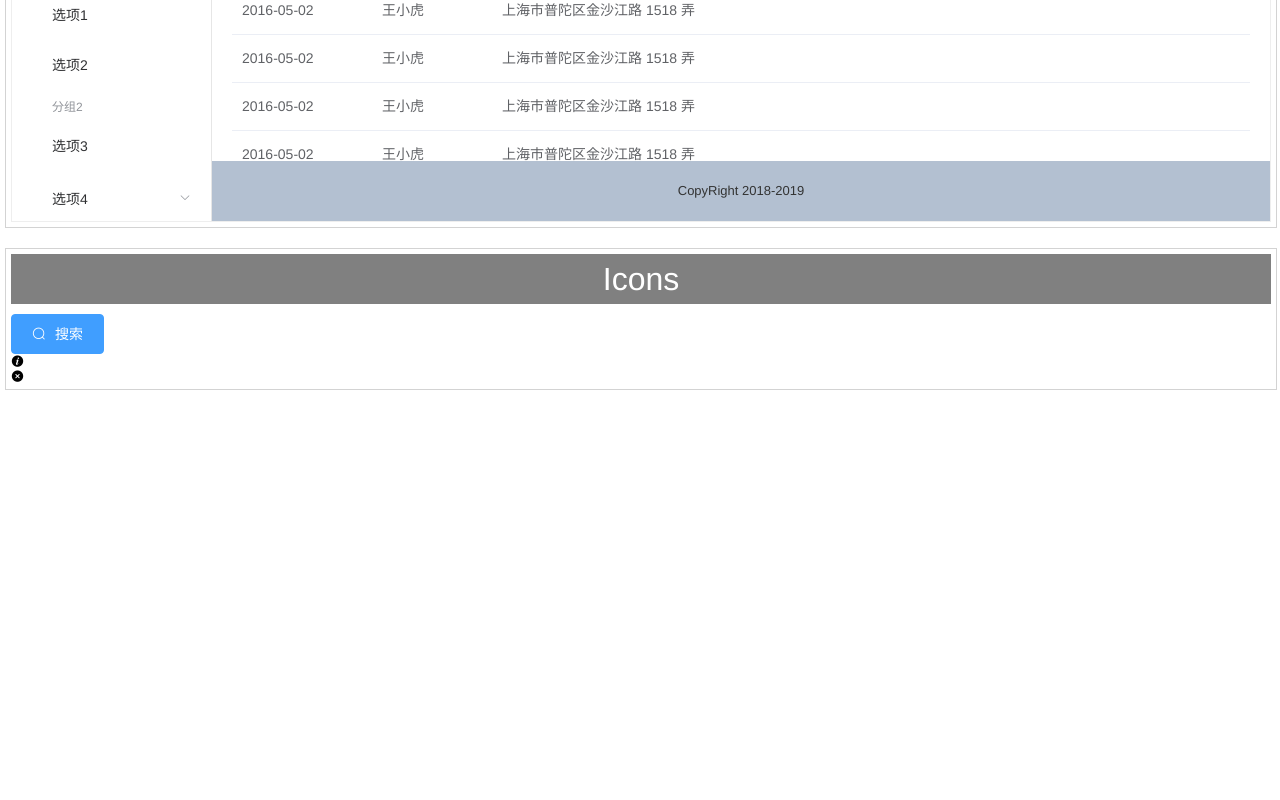
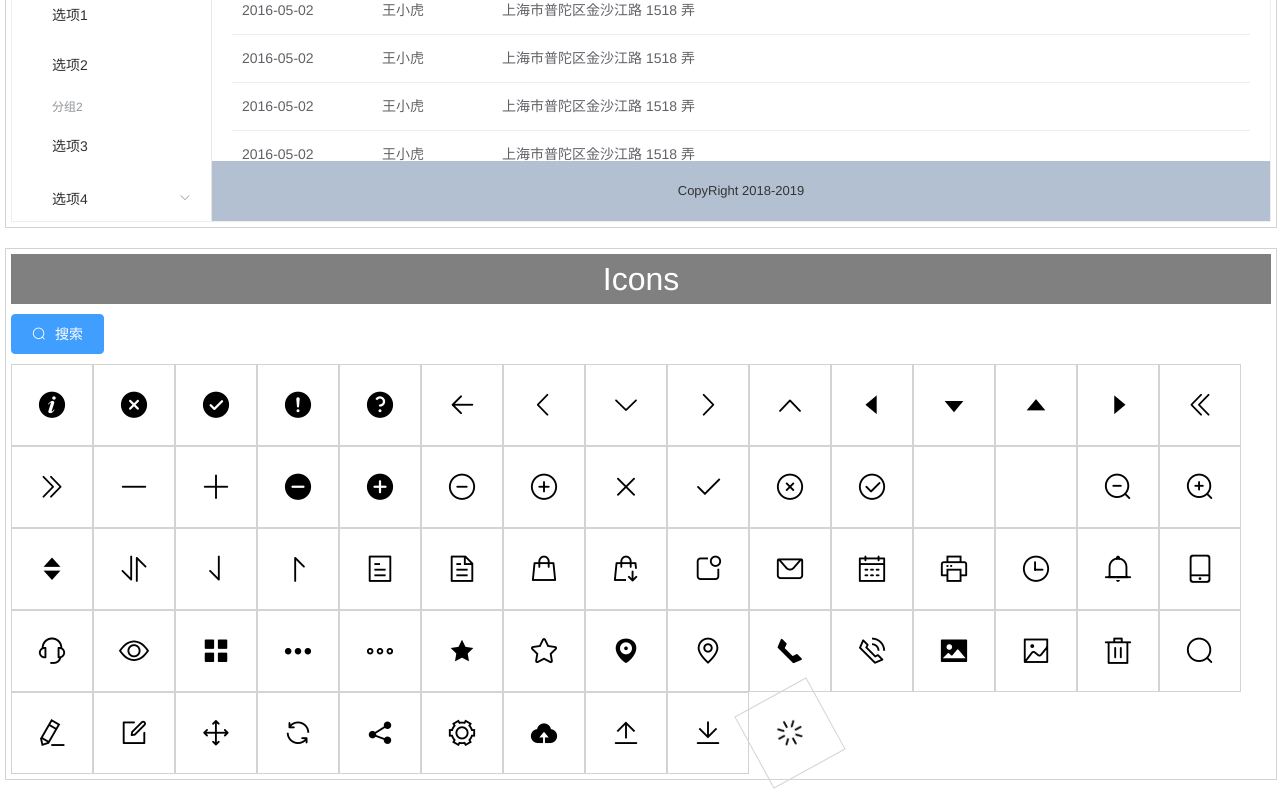
Before and after one commit to guojs-github/element-ex, a Vue app: page / in a window 1280 px wide. Shown: the part 1139-1939 px from the top of the page. Before the commit the page ends 1549 px from the top, so only its background shows below. Built offline with nearby package versions, Linux system fonts and the light colour scheme.

Commit message:
20190109 添加样例
icons

```diff
--- a/src/components/Icons/Icons.less
+++ b/src/components/Icons/Icons.less
@@ -1,3 +1,25 @@
 /*
 	Icons style
 */
+
+div.test-item.container {
+	div.icons {
+		margin-top: 10px;
+
+		width: 100%;
+
+		& > i {
+			@icon-section-size: 80px;
+
+			display: inline-block;
+			vertical-align: top;
+
+			width: @icon-section-size;
+			height: @icon-section-size;
+			line-height: @icon-section-size;
+			border: 1px solid lightgray;
+			font-size: 30px;
+			text-align: center;
+		}
+	}
+}
--- a/src/components/Icons/Icons.vue
+++ b/src/components/Icons/Icons.vue
@@ -6,8 +6,8 @@
 			搜索
 		</el-button>
 
-        <div :id="item.id" class='' v-for="item in icons" :key="item.id">
-			<i :class="item.name"></i>
+        <div class='icons' >
+			<i :id="item.id" :class="item.name" v-for="item in icons" :key="item.id"></i>
 		</div>
     </div>
 </template>
@@ -20,7 +20,75 @@ export default {
 			return {
 				icons: [
 					{id: 1, name: 'el-icon-info'},
-				{id: 1, name: 'el-icon-error'}
+					{id: 2, name: 'el-icon-error'},
+					{id: 3, name: 'el-icon-success'},
+					{id: 4, name: 'el-icon-warning'},
+					{id: 5, name: 'el-icon-question'},
+					{id: 6, name: 'el-icon-back'},
+					{id: 7, name: 'el-icon-arrow-left'},
+					{id: 8, name: 'el-icon-arrow-down'},
+					{id: 9, name: 'el-icon-arrow-right'},
+					{id: 10, name: 'el-icon-arrow-up'},
+					{id: 11, name: 'el-icon-caret-left'},
+					{id: 12, name: 'el-icon-caret-bottom'},
+					{id: 13, name: 'el-icon-caret-top'},
+					{id: 14, name: 'el-icon-caret-right'},
+					{id: 15, name: 'el-icon-d-arrow-left'},
+					{id: 16, name: 'el-icon-d-arrow-right'},
+					{id: 17, name: 'el-icon-minus'},
+					{id: 18, name: 'el-icon-plus'},
+					{id: 19, name: 'el-icon-remove'},
+					{id: 20, name: 'el-icon-circle-plus'},
+					{id: 21, name: 'el-icon-remove-outline'},
+					{id: 22, name: 'el-icon-circle-plus-outline'},
+					{id: 23, name: 'el-icon-close'},
+					{id: 24, name: 'el-icon-check'},
+					{id: 25, name: 'el-icon-circle-close'},
+					{id: 26, name: 'el-icon-circle-check'},
+					{id: 27, name: 'el-icon-circle-close-outline'},
+					{id: 28, name: 'el-icon-circle-check-outline'},
+					{id: 29, name: 'el-icon-zoom-out'},
+					{id: 30, name: 'el-icon-zoom-in'},
+					{id: 31, name: 'el-icon-d-caret'},
+					{id: 32, name: 'el-icon-sort'},
+					{id: 33, name: 'el-icon-sort-down'},
+					{id: 34, name: 'el-icon-sort-up'},
+					{id: 35, name: 'el-icon-tickets'},
+					{id: 36, name: 'el-icon-document'},
+					{id: 37, name: 'el-icon-goods'},
+					{id: 38, name: 'el-icon-sold-out'},
+					{id: 39, name: 'el-icon-news'},
+					{id: 40, name: 'el-icon-message'},
+					{id: 41, name: 'el-icon-date'},
+					{id: 42, name: 'el-icon-printer'},
+					{id: 43, name: 'el-icon-time'},
+					{id: 44, name: 'el-icon-bell'},
+					{id: 45, name: 'el-icon-mobile-phone'},
+					{id: 46, name: 'el-icon-service'},
+					{id: 47, name: 'el-icon-view'},
+					{id: 48, name: 'el-icon-menu'},
+					{id: 49, name: 'el-icon-more'},
+					{id: 50, name: 'el-icon-more-outline'},
+					{id: 51, name: 'el-icon-star-on'},
+					{id: 52, name: 'el-icon-star-off'},
+					{id: 53, name: 'el-icon-location'},
+					{id: 54, name: 'el-icon-location-outline'},
+					{id: 55, name: 'el-icon-phone'},
+					{id: 56, name: 'el-icon-phone-outline'},
+					{id: 57, name: 'el-icon-picture'},
+					{id: 58, name: 'el-icon-picture-outline'},
+					{id: 59, name: 'el-icon-delete'},
+					{id: 60, name: 'el-icon-search'},
+					{id: 61, name: 'el-icon-edit'},
+					{id: 62, name: 'el-icon-edit-outline'},
+					{id: 63, name: 'el-icon-rank'},
+					{id: 64, name: 'el-icon-refresh'},
+					{id: 65, name: 'el-icon-share'},
+					{id: 66, name: 'el-icon-setting'},
+					{id: 67, name: 'el-icon-upload'},
+					{id: 68, name: 'el-icon-upload2'},
+					{id: 69, name: 'el-icon-download'},
+					{id: 70, name: 'el-icon-loading'}
 				]
 			}
 		},
```
Lines whose indentation alone changed are shown as unchanged.
